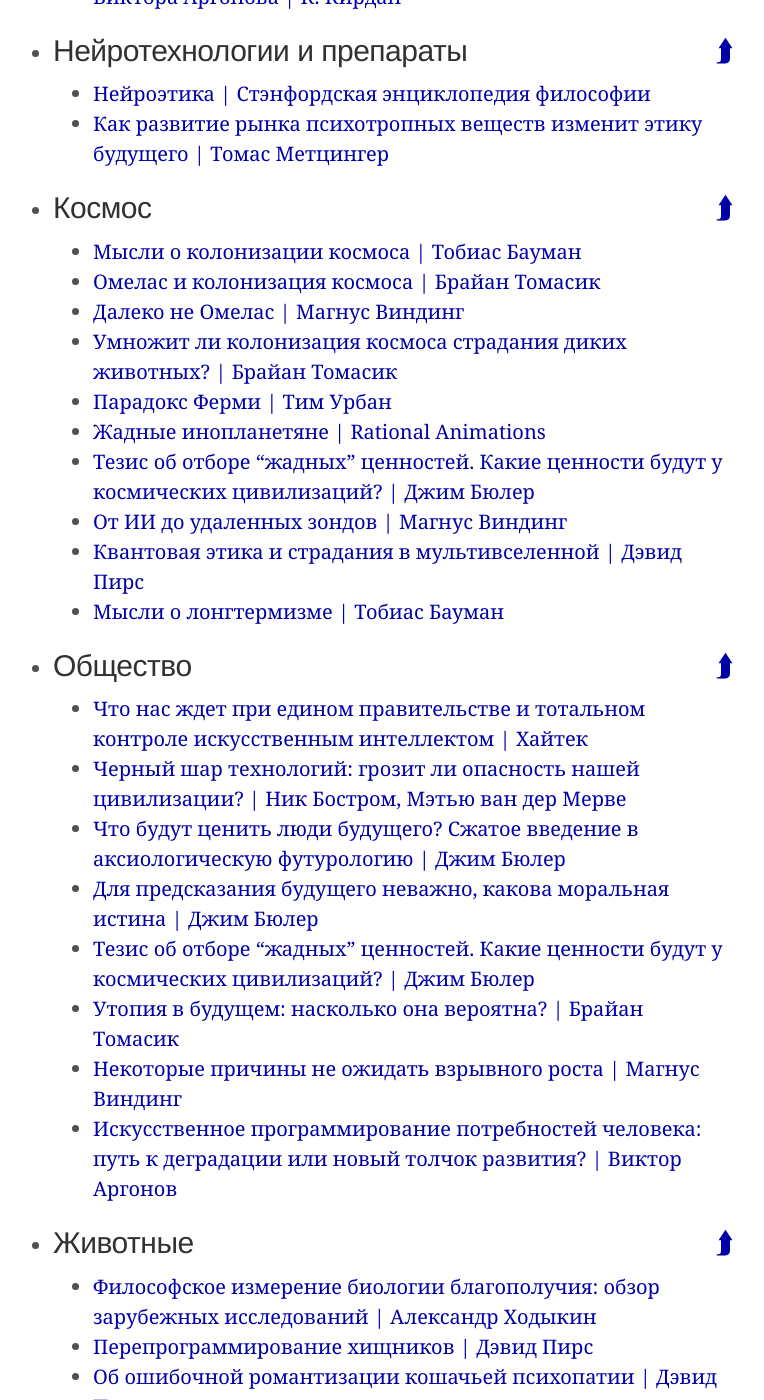
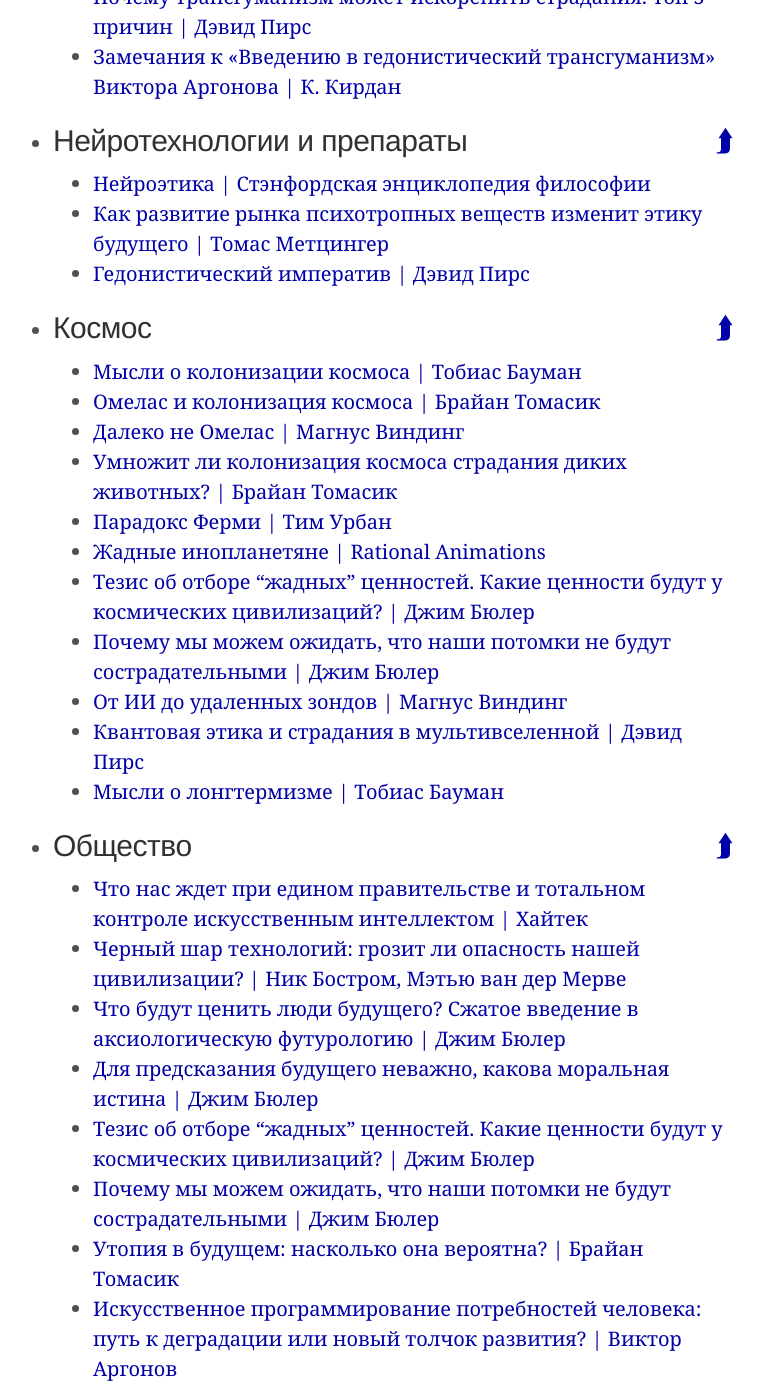
Before and after one commit to ReducingSuffering/reducingsuffering.github.io, a Jekyll site: the page built from index.md, in a window 1280 px wide and 1400 px high, scrolled down 20879 px. Shown: the whole window, without its empty margins (267-1031 px from the left). Built offline with Jekyll 4.4.1, drawn with Linux system fonts in a browser that asks for light colours; some of the changed text lies outside the part shown.

Commit message:
Update technology.html

```diff
--- a/_lists/technology.html
+++ b/_lists/technology.html
@@ -12,6 +12,7 @@
   - 778 # Как мы можем уменьшить s-риски? — Тобиас Бауман
   - 760 # Факторы риска для s-рисков — Тобиас Бауман
   - 747 # Утопия в будущем: насколько она вероятна? — Брайан Томасик
+  - 792 # Страдание не нивелируется утопией — Брайан Томасик
   - 450 # Почему мы должны оставаться кооперативными — Брайан Томасик
   - 648 # Мысли о лонгтермизме — Тобиас Бауман
   - 749 # Теория хаоса, аттракторы и лонгтермизм — Тобиас Бауман
@@ -21,6 +22,7 @@
   - 715 # Технологическая сингулярность — Вернон Виндж
   - 230 # Черный шар технологий: грозит ли опасность нашей цивилизации? — Ник Бостром, Мэтью ван дер Мерве
   - 758 # Будущий технический прогресс НЕ коррелирует с подходами, требующими меньше страданий — Джим Бюлер
+  - 670 # Некоторые причины не ожидать взрывного роста — Магнус Виндинг
   - 103 # Пустой мир лучше, чем обитаемый? — Саймон Кнутссон
 - title: Искусственный интеллект
   mark: Искусственный_интеллект
@@ -71,6 +73,7 @@
   nodes:
   - 83 # Нейроэтика — Стэнфордская Энциклопедия Философии
   - 224 # Полиция головного мозга: как развитие рынка психотропных веществ изменит этику будущего — Томас Метцингер
+  - 89 # Гедонистический Императив — Дэвид Пирс
 - title: Космос
   mark: Космос
   nodes:
@@ -81,6 +84,7 @@
   - 618 # Парадокс Ферми — Тим Урбан
   - 483 # Жадные инопланетяне — Rational Animations
   - 735 # Тезис об отборе “жадных” ценностей. Какие ценности будут у космических цивилизаций? — Джим Бюлер
+  - 780 # Почему мы можем ожидать, что наши потомки не будут сострадательными — Джим Бюлер
   - 668 # От ИИ до удаленных зондов — Магнус Виндинг
   - 566 # Квантовая этика и страдания в мультивселенной — Дэвид Пирс
   - 648 # Мысли о лонгтермизме — Тобиас Бауман
@@ -92,8 +96,8 @@
   - 706 # Что будут ценить люди будущего? Сжатое введение в аксиологическую футурологию — Джим Бюлер
   - 721 # Для предсказания будущего неважно, какова моральная истина — Джим Бюлер
   - 735 # Тезис об отборе “жадных” ценностей. Какие ценности будут у космических цивилизаций? — Джим Бюлер
+  - 780 # Почему мы можем ожидать, что наши потомки не будут сострадательными — Джим Бюлер
   - 747 # Утопия в будущем: насколько она вероятна? — Брайан Томасик
-  - 670 # Некоторые причины не ожидать взрывного роста — Магнус Виндинг
   - 623 # Искусственное программирование потребностей человека: путь к деградации или новый толчок развития? — Виктор Аргонов
 - title: Животные
   mark: Технологии_и_будущее_Животные
```
